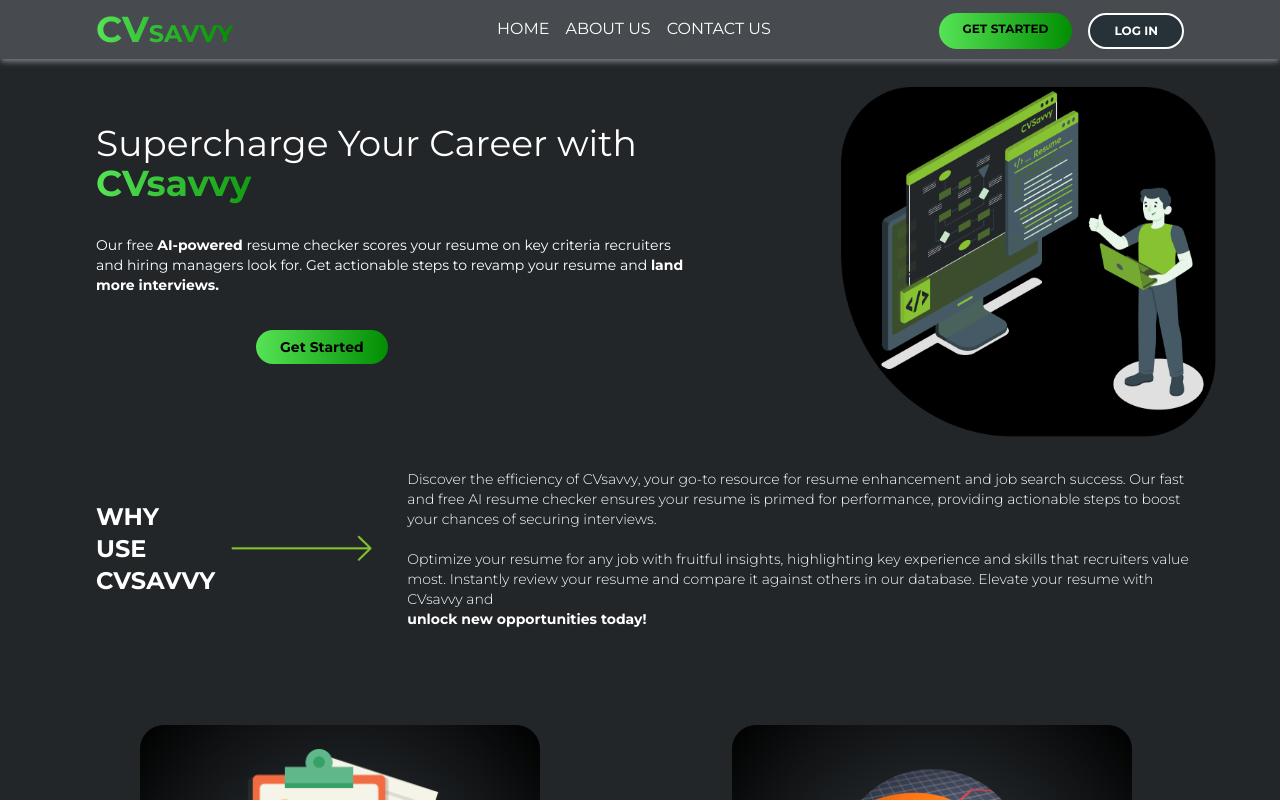
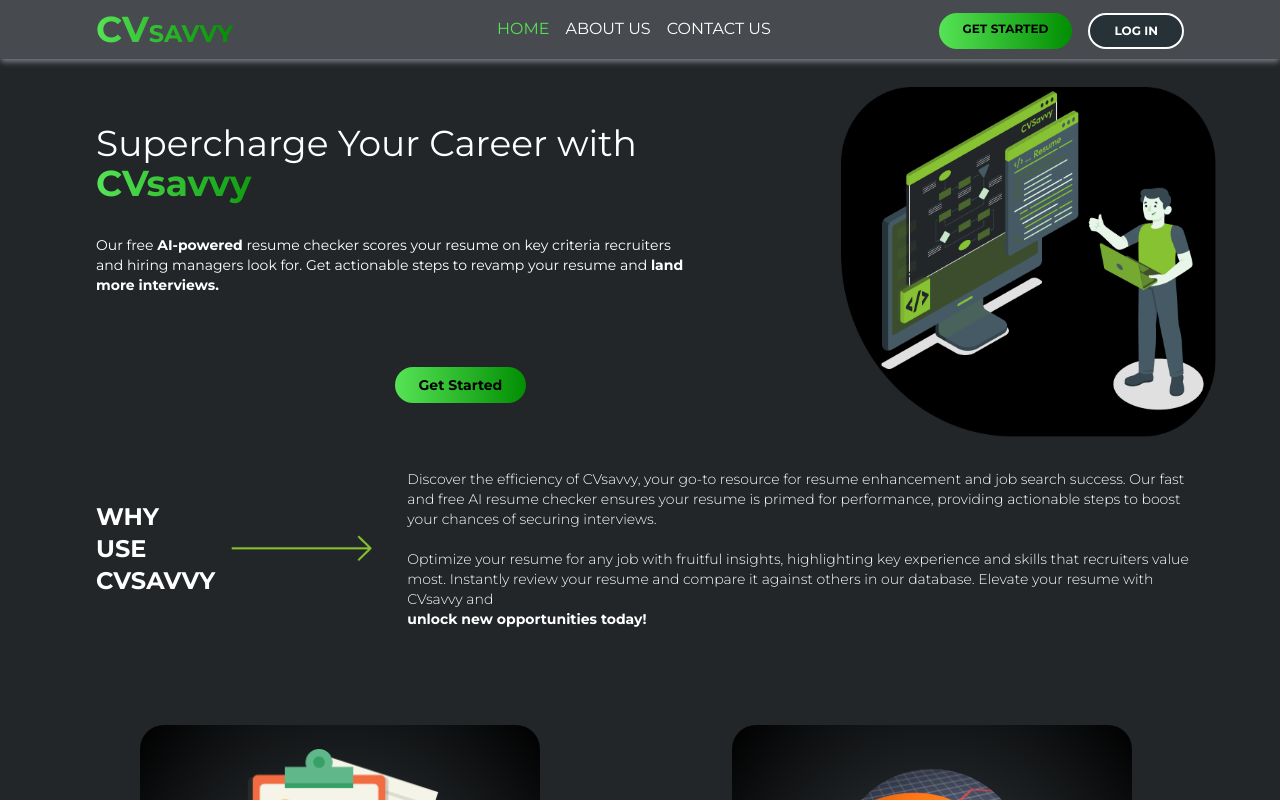
Before and after one commit to paraschuri/CVsavvy, a React (Vite) app in the folder frontend/: page / in a window 1280 px wide. Shown: the top 800 px of the page. Built offline with nearby package versions, Linux system fonts and the light colour scheme.

Commit message:
Minor Changes

```diff
--- a/frontend/src/components/Navbar.jsx
+++ b/frontend/src/components/Navbar.jsx
@@ -15,6 +15,9 @@ const Navbar = () => {
     useEffect(()=>{
         let path = location.pathname.split('/')
         path = path[path.length-1]
+        if(path===""){
+            path="home"
+        }
         setActive(path)
     },[])
     return (
--- a/frontend/src/pages/AboutUs.jsx
+++ b/frontend/src/pages/AboutUs.jsx
@@ -8,9 +8,9 @@ const AboutUs = () => {
         <div>
             <div className='flex flex-col justify-center min-[1160px]:mt-10 items-start text-white mx-auto md:px-14 md:pr-16 px-4 w-5/6 gap-4'>
                 <div className='text-4xl min-[1160px]:text-5xl font-semibold textGradient mt-6'>Who We Are?</div>
-                <div className=' text-xs md:text-sm min-[1160px]:text-min-[1160px]'>Our mission is simple: to transform your career aspirations into tangible opportunities. Whether you're a recent graduate stepping into the workforce or a seasoned professional seeking advancement, we're here to elevate your resume to new heights. We believe that every career journey deserves a compelling narrative, and we're committed to helping you articulate yours effectively.</div>
+                <div className=' text-sm md:text-base mt-2 min-[1160px]:text-min-[1160px]'>Our mission is simple: to transform your career aspirations into tangible opportunities. Whether you're a recent graduate stepping into the workforce or a seasoned professional seeking advancement, we're here to elevate your resume to new heights. We believe that every career journey deserves a compelling narrative, and we're committed to helping you articulate yours effectively.</div>
                 {/* <div className='text-sm min-[1160px]:text-min-[1160px]'>With a blend of creativity, industry insights, and meticulous attention to detail, we tailor each resume to reflect your unique strengths and aspirations. Our collaborative approach ensures that your resume not only showcases your skills and experiences but also resonates with potential employers on a deeper level.</div> */}
-                <div className=' text-xs md:text-sm min-[1160px]:text-min-[1160px]'>At CVSavvy, we're not just in the business of crafting resumes; we're in the business of shaping careers. Join us on this journey, and let's unlock the potential of your professional trajectory together.</div>
+                <div className=' text-sm md:text-base mt-2 min-[1160px]:text-min-[1160px]'>At CVSavvy, we're not just in the business of crafting resumes; we're in the business of shaping careers. Join us on this journey, and let's unlock the potential of your professional trajectory together.</div>
             </div>
             <div className='w-full flex justify-center min-[1160px]:mt-10 mb-10'>
                 <div className='w-full sm:w-5/6 flex flex-col justify-center text-white px-8 sm:px-16 md:px-24 items-center mt-10 gap-6 '>
--- a/frontend/src/pages/ContactUs.jsx
+++ b/frontend/src/pages/ContactUs.jsx
@@ -9,6 +9,7 @@ const ContactUs = () => {
     const [message,setMessage] = useState("")
     const handleSubmit = (e) =>{
         e.preventDefault()
+        alert("Message Received")
         setFirstName("")
         setLastName("")
         setEmail("")
--- a/frontend/src/pages/GetStarted.jsx
+++ b/frontend/src/pages/GetStarted.jsx
@@ -11,9 +11,9 @@ const GetStarted = () => {
   const path = location.pathname.slice(-5);
 
   return (
-    <div className="flex flex-row items-start justify-start bg-darkBlack mt-[5%] mb-8 mx-12 lg:ml-[15%]">
+    <div className="flex flex-row items-start justify-start bg-darkBlack mt-[5%] mb-8 mx-8 md:mx-12 lg:ml-[15%]">
       <div className="flex flex-col w-full max-w-4xl">
-        <div className="text-white flex text-xl lg:text-4xl w-2/3 lg:w-[450px] font-bold">
+        <div className="text-white flex text-xl lg:text-4xl lg:w-[450px] font-bold">
           HOW DO YOU WANT TO USE CVSAVVY
         </div>
         <div className="text-white flex text-md py-4 font-thin">
@@ -65,7 +65,7 @@ const GetStarted = () => {
 
         {/* Image on the right */}
       </div>
-      <div className="lg:flex justify-start pb-16 hidden">
+      <div className="lg:flex justify-start w-[600px] h-[600px] pb-16 hidden">
         {selected && (
           <img src={selected==='user'?user:recruiter} alt="Selected" className="object-contain transition-all duration-500" />
         )}
--- a/frontend/src/pages/Home.jsx
+++ b/frontend/src/pages/Home.jsx
@@ -12,7 +12,7 @@ import { useAuthContext } from '../hooks/useAuthContext'
 import { Link } from "react-router-dom";
 
 const Home = () => {
-    const {user} = useAuthContext()
+    const { user } = useAuthContext()
     return (
         <>
             {/* <GetStarted /> */}
@@ -21,18 +21,19 @@ const Home = () => {
                     <div className="mt-7 flex justify-center lg:hidden ">
                         <img src={hero_img} alt="hello" className="h-[300px] w-[350px] " />
                     </div>
-                    <div className="lg:mt-16 lg:w-[67%] lg:ml-10 lg:block flex flex-col items-center ">
+                    <div className="lg:mt-16 lg:w-[67%] lg:ml-10 lg:block flex flex-col items-center">
                         <h1 className="text-xl min-[440px]:text-2xl min-[540px]:text-3xl sm:text-4xl font-medium lg:ml-0">Supercharge Your Career with
-                            <span className="textGradient mt-2 pr-8 text-xl min-[440px]:text-2xl min-[540px]:text-3xl sm:text-4xl font-semibold "> CVsavvy</span>
+                            <span className="textGradient mt-2 pr-8 text-xl min-[440px]:text-2xl min-[540px]:text-3xl sm:text-4xl font-semibold"> CVsavvy</span>
                         </h1>
                         <p className="mt-4 sm:mt-8 lg:max-w-[600px] text-xs sm:text-sm md:w-full lg:ml-0">Our free <span className="font-semibold">AI-powered</span> resume checker scores your resume on key criteria recruiters and hiring managers look for. Get actionable steps to revamp your resume and <span className="font-semibold">land more interviews.</span></p>
-                        <div className="lg: mt-10">
-                            {!user?<Link to="/start" className="bgGradient py-2 px-6 mt-6 lg:mt-8 lg:ml-40 text-sm rounded-3xl font-semibold text-black">Get Started</Link>:
-                            user.user?<Link to="/user" className="bgGradient py-2 px-6 mt-6 lg:mt-8 lg:ml-40 text-sm rounded-3xl font-semibold text-black">Check your Resume</Link>:
-                            <Link to="/recruiter" className="bgGradient py-2 px-6 mt-6 lg:mt-8 lg:ml-40 text-sm rounded-3xl font-semibold text-black">Rank the resume</Link>
+                        <div className="lg:mt-10 mt-4 flex justify-center">
+                            {!user ?
+                                <Link to="/start" className="bgGradient py-2 px-6 mt-6 sm:mt-8 text-sm rounded-3xl font-semibold text-black">Get Started</Link> :
+                                user.user ?
+                                    <Link to="/user" className="bgGradient py-2 px-6 mt-6 sm:mt-8 text-sm rounded-3xl font-semibold text-black">Check your Resume</Link> :
+                                    <Link to="/recruiter" className="bgGradient py-2 px-6 mt-6 sm:mt-8 text-sm rounded-3xl font-semibold text-black">Rank the resume</Link>
                             }
                         </div>
-
                     </div>
                     <div className="mt-7 hidden lg:block">
                         <img src={hero_img} alt="hello" className="h-[350px] w-[400px]" />
@@ -40,7 +41,7 @@ const Home = () => {
                 </div>
                 <div className="flex lg:ml-10 lg:my-8 mb-6 lg:flex-row mt-8 flex-col items-start">
                     <div className="lg:mr-2 text-2xl font-extrabold mb-4 flex flex-row items-center lg:flex lg:flex-row">WHY USE CVSAVVY
-                        <img src={arrow} alt="" className="px-4 lg:object-scale-down h-20 w-48 m-0 hidden md:block lg:block"/>
+                        <img src={arrow} alt="" className="px-4 lg:object-scale-down h-20 w-48 m-0 hidden md:block lg:block" />
                         <div className="lg:text-sm text-xs font-light lg:flex lg:flex-col hidden">Discover the efficiency of CVsavvy, your go-to resource for resume enhancement and job search success. Our fast and free AI resume checker ensures your resume is primed for performance, providing actionable steps to boost your chances of securing interviews. <br /><br /> Optimize your resume for any job with fruitful insights, highlighting key experience and skills that recruiters value most. Instantly review your resume and compare it against others in our database. Elevate your resume with CVsavvy and <span className="font-bold">unlock new opportunities today!</span></div>
                     </div>
                     <div className="text-xs font-light lg:hidden">Discover the efficiency of CVsavvy, your go-to resource for resume enhancement and job search success. Our fast and free AI resume checker ensures your resume is primed for performance, providing actionable steps to boost your chances of securing interviews. <br /><span />Optimize your resume for any job with fruitful insights, highlighting key experience and skills that recruiters value most. Instantly review your resume and compare it against others in our database. Elevate your resume with CVsavvy and <span className="font-bold">unlock new opportunities today!</span></div>
@@ -48,38 +49,38 @@ const Home = () => {
 
                 <div className="relative items-center w-full px-5 py-12 mx-auto md:px-0 lg:px-0 max-w-7xl">
                     <div class="grid w-full grid-cols-1 gap-6 mx-auto md:grid-cols-2 min-[1300px]:grid-cols-4">
-                    {
-                        features.map(feature=>(
-                            <SingleFeature key={feature.name} name={feature.name} img={feature.img} info={feature.info} />
-                        ))
-                    }
+                        {
+                            features.map(feature => (
+                                <SingleFeature key={feature.name} name={feature.name} img={feature.img} info={feature.info} />
+                            ))
+                        }
                     </div>
                 </div>
 
                 <div className="flex lg:ml-10 lg:my-8 mb-6 lg:flex-row mt-6 flex-col items-start">
                     <div className="lg:mr-2 text-2xl font-extrabold mb-4 flex flex-row items-center lg:flex lg:flex-row">INTRODUCTION
-                        <img src={arrow} alt="" className="px-4 lg:object-scale-down h-20 w-48 m-0 hidden md:block lg:block"/>
+                        <img src={arrow} alt="" className="px-4 lg:object-scale-down h-20 w-48 m-0 hidden md:block lg:block" />
                         <div className="lg:text-sm text-xs font-light lg:flex lg:flex-col hidden">From simple spelling mistakes to more hard-to-notice issues like passive language, there's a lot that could be wrong with your resume. <br /> The average job seeker might not notice these issues - <span className="font-bold">but employers do.</span> <br /> We enhance resumes with scores, comparisons, and course recommendations, while also suggesting ideal companies for application. Let us guide you towards your next great opportunity.</div>
                     </div>
                     <div className="text-xs font-light lg:hidden">From simple spelling mistakes to more hard-to-notice issues like passive language, there's a lot that could be wrong with your resume. <br /> The average job seeker might not notice these issues - <span className="font-bold">but employers do.</span> <br /> We enhance resumes with scores, comparisons, and course recommendations, while also suggesting ideal companies for application. Let us guide you towards your next great opportunity.</div>
                 </div>
-                <About user={user} className='w-full'/>
+                <About user={user} className='w-full' />
                 <div className="flex flex-col lg:flex-row lg:gap-10">
                     <div className="my-4 mb-10 flex gap-4 lg:justify-end bg-gradient-radial transform hover:scale-105 transition duration-500">
                         <img src={developer} alt="" />
                         <div className="flex flex-col gap-4 lg:w-1/2">
                             <div className="flex gap-2">
-                                <FaCircleChevronRight className="text-[#22A75D] mt-4"/>
+                                <FaCircleChevronRight className="text-[#22A75D] mt-4" />
                                 <p className="font-semibold text-xl mt-[0.6rem]">For <span className="text-[#22A75D] underline">Users</span></p>
                             </div>
                             <p className="text-sm lg:w-3/4 lg:pl-4">"We enhance resumes with scores, comparisons, and course recommendations, ensuring you're fully equipped for success. Additionally, our personalized company suggestions help you target ideal employers. Let CVSavvy be your compass to a brighter future."</p>
                         </div>
                     </div>
                     <div className="mb-10 lg:mt-0 flex gap-4 transform hover:scale-105 transition duration-500">
-                        <img src={company} alt="" className=""/>
+                        <img src={company} alt="" className="" />
                         <div className="flex flex-col lg:w-1/2 mt-3 lg:mt-0 p-4">
                             <div className="flex gap-2">
-                                <FaCircleChevronRight className="text-[#2278D4] mt-4"/>
+                                <FaCircleChevronRight className="text-[#2278D4] mt-4" />
                                 <p className="font-semibold text-xl mt-[0.6rem]">For <span className="text-[#2278D4] underline">Companies</span></p>
                             </div>
                             <p className="text-sm lg:w-3/4 lg:pl-4">"Streamline your recruitment process with our innovative resume ranker and scorer, simplifying candidate evaluation and providing tailored recommendations. Make confident hiring decisions with CVSavvy at your side." </p>
```
Also changed, not shown: 1 other file (tests, documents, lock files or other folders).
